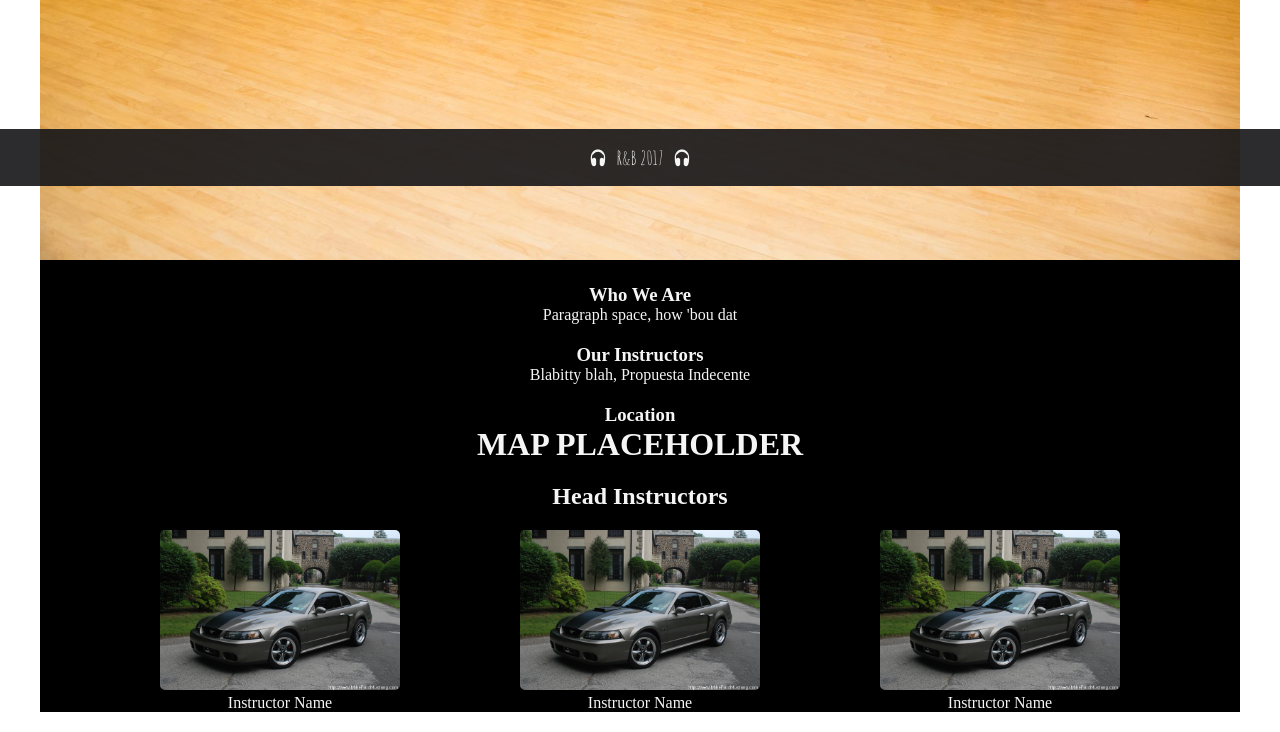
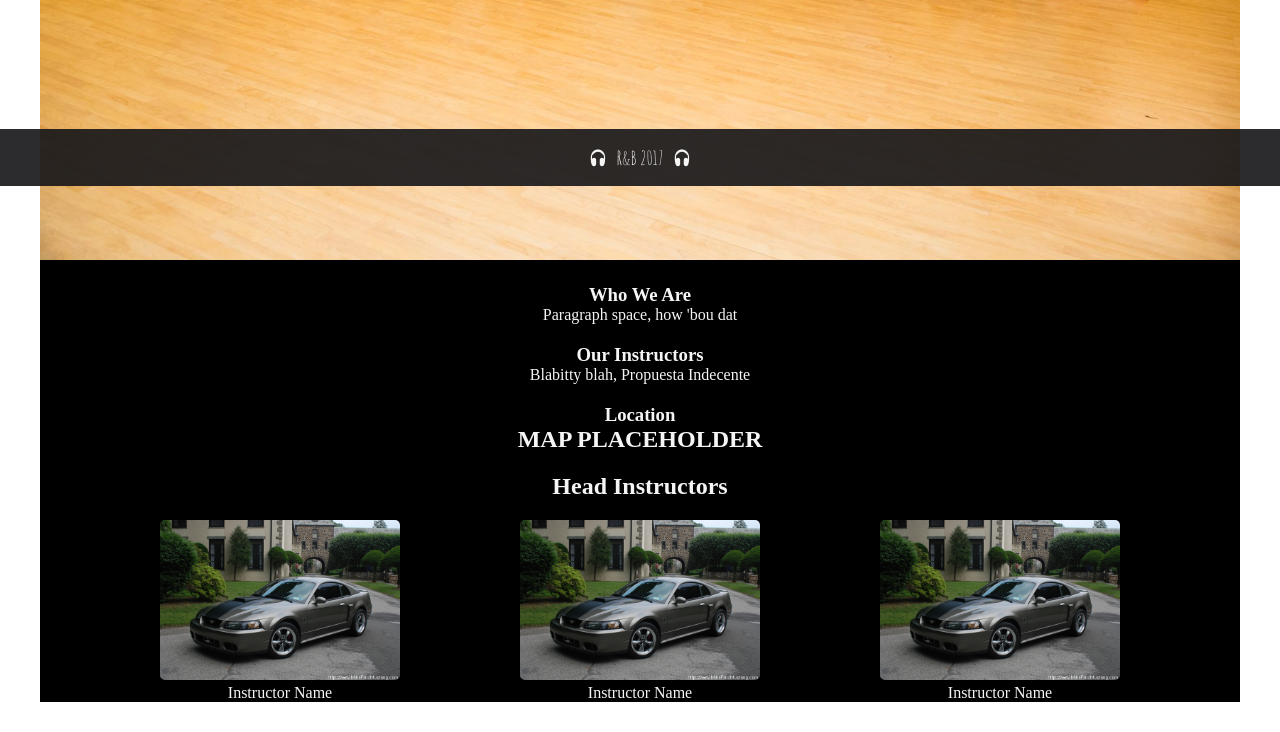
Before and after one commit to micbentz/GSC_Site, a plain HTML site: page index.html in a window 1280 px wide. Shown: the part 614-1346 px from the top of the page. Drawn offline with nearby package versions, Linux system fonts and the light colour scheme.

Commit message:
Updated tag layout/containers and class names of marg_vert, main_text

```diff
--- a/index.html
+++ b/index.html
@@ -21,13 +21,14 @@
             </div>
         </div>
     </header>
-    <main class="main main_text">
-        <img class="main_img" src ="photos/GSC_extrav.jpg" alt="GSC Extravaganza attendees">
-        <article class="margin_spacing_vert">
+    <main class="main text_format">
+        <img class="main_img" src="photos/GSC_extrav.jpg" alt="GSC Extravaganza attendees">
+        <section class="text_margins">
+            <article>
                 <h3>Who We Are</h3>
                 <p>Paragraph space, how 'bou dat</p>
             </article>
-        <article class="margin_spacing_vert">
+            <article>
                 <h3>Our Instructors</h3>
                 <p>Blabitty blah, Propuesta Indecente</p>
             </article>
@@ -35,8 +36,9 @@
                 <h3>Location</h3>
                 <h1>MAP PLACEHOLDER</h1>
             </div>
-        <section class="margin_spacing_vert">
-            <h2 class="margin_spacing_vert">Head Instructors</h2>
+        </section>
+        <section class="text_margins">
+            <h2>Head Instructors</h2>
             <div class="flex_container">
                 <figure>
                     <img class="instructor_imgs" src="photos/2002 Mustang Sand.jpg" alt="mustang pic">
--- a/styles.css
+++ b/styles.css
@@ -46,13 +46,13 @@ header {
     max-width: 100%;
 }
 
-.margin_spacing_vert {
+.text_margins > * {
     margin: 20px auto;
-
 }
 
-.main_text {
+.text_format {
     text-align: center;
+    color: whitesmoke;
 }
 
 .flex_container {
```
Lines whose indentation alone changed are shown as unchanged.
